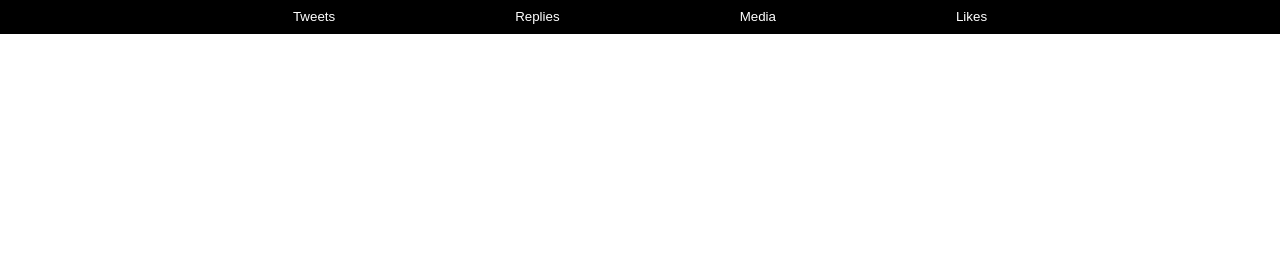
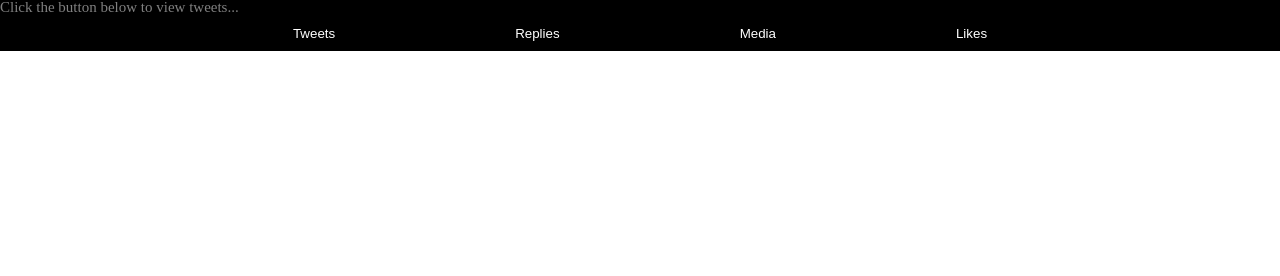
Before and after one commit to muchokiesther/twitter_profilepg_clone, a plain HTML site: page index.html in a window 1280 px wide. Shown: the part 524-800 px from the top of the page. Drawn offline with nearby package versions, Linux system fonts and the light colour scheme; no server answers.

Commit message:
This is a twitter profile clone

```diff
--- a/index.html
+++ b/index.html
@@ -30,7 +30,9 @@
 
 
       <div class ="vieww">
+        <p>Click the button below to view tweets...</p>
         <div class ="buttons">
+
       <button id="viewbtn">Tweets</button>
       <button id ="replies">Replies</button>
       <button id ="media">Media</button>
--- a/style.css
+++ b/style.css
@@ -220,3 +220,8 @@ color: blue;
     color: blue;
 
 }
+
+.vieww p{
+font-size: 15px;
+color: grey;
+}
```
